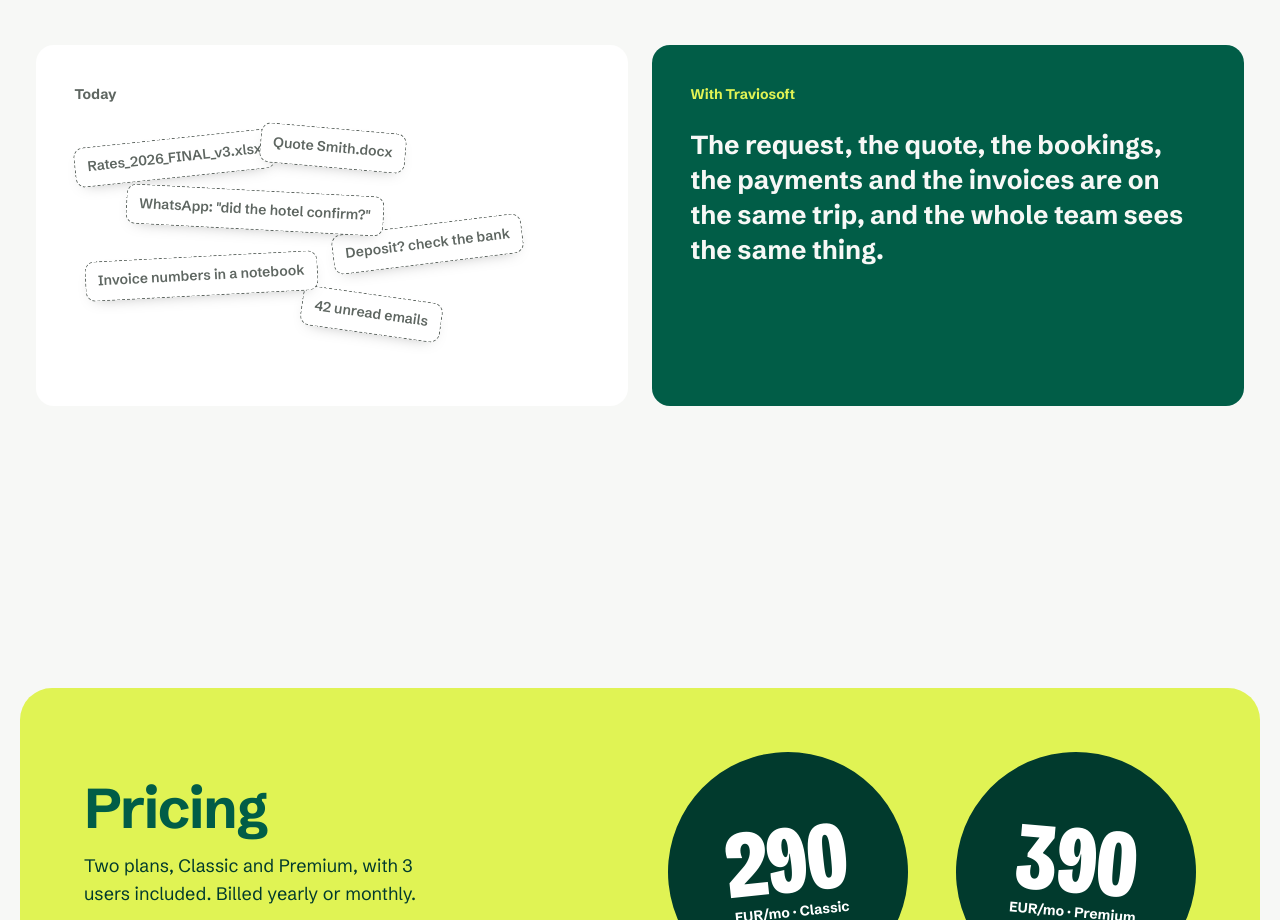
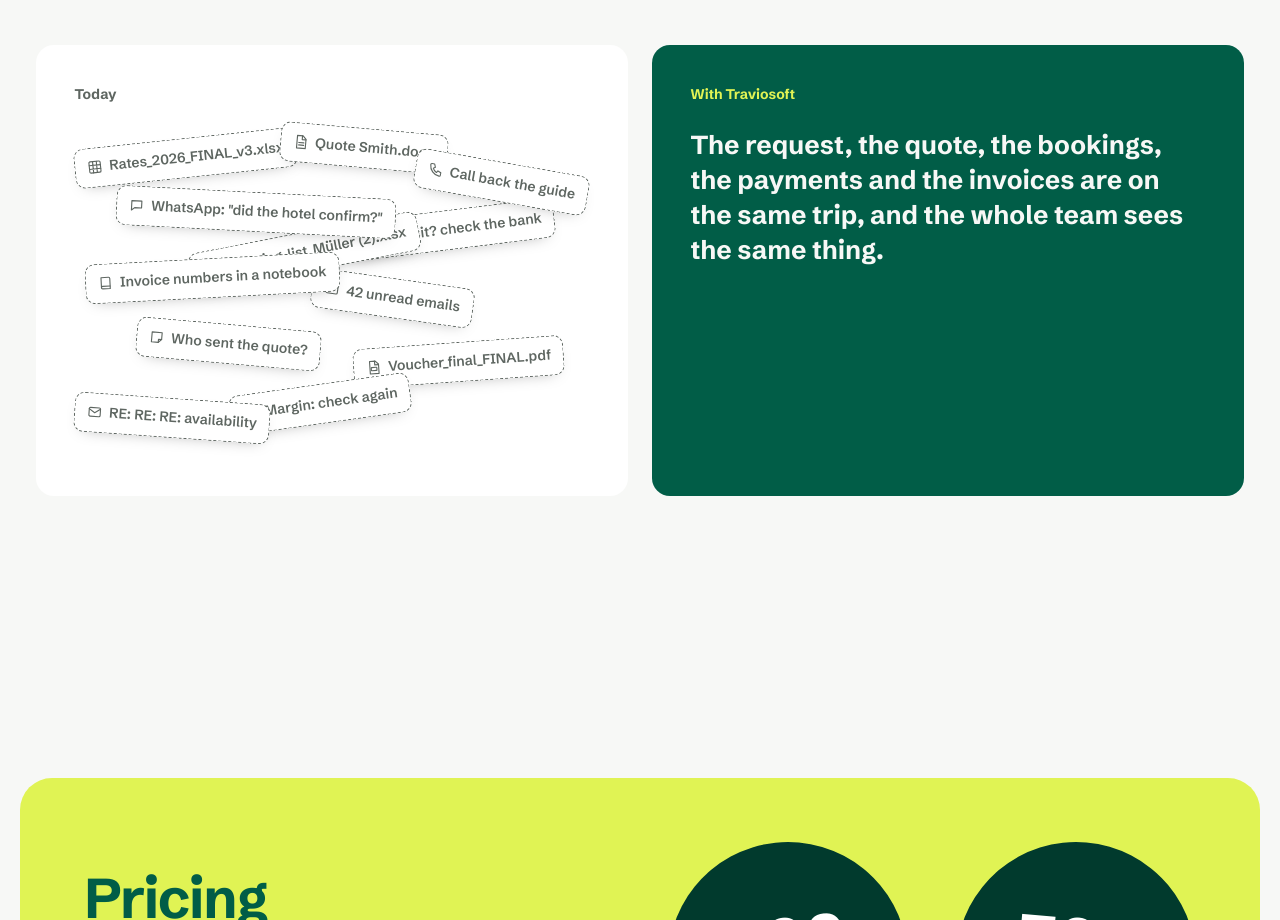
Before and after one commit to sidoine-dantin/traviosoft-website, a Next.js app: page /en in a window 1280 px wide. Shown: the part 1668-2588 px from the top of the page. Built offline with nearby package versions, Linux system fonts and the light colour scheme; no server answers.

Commit message:
Home: bigger 'before' pile with generic line icons (no third-party logos)
Co-Authored-By: Claude Opus 5.5 <noreply@anthropic.com>
Claude-Session: https://claude.ai/code/session_01HXYegL644AGif4wV1Aa86b

```diff
--- a/src/app/[locale]/page.tsx
+++ b/src/app/[locale]/page.tsx
@@ -1,3 +1,4 @@
+import { ScrapIcon } from '@/components/site/scrap-icon';
 import { HeroParallax } from '@/components/site/hero-parallax';
 import type { Metadata } from 'next';
 import { setRequestLocale } from 'next-intl/server';
@@ -64,7 +65,7 @@ export default async function HomePage({ params }: Props) {
             <div className="before">
               <p className="lbl muted">{h.beforeTitle}</p>
               <div className="scraps">
-                {h.beforeScraps.map(s => <span key={s} className="scrap">{s}</span>)}
+                {h.beforeScraps.map(s => <span key={s.t} className="scrap"><ScrapIcon k={s.i} />{s.t}</span>)}
               </div>
             </div>
             <div className="after">
--- a/src/app/globals.css
+++ b/src/app/globals.css
@@ -236,16 +236,28 @@
 .ba > div { border-radius: var(--radius); padding: clamp(24px, 3vw, 40px); min-height: 280px; }
 .ba .before { background: var(--cream-2); }
 .ba .after { background: var(--green); color: var(--cream); }
-.scraps { position: relative; height: 240px; margin-top: 22px; }
-.scrap { position: absolute; white-space: nowrap; background: var(--white); border: 1.5px dashed var(--muted); border-radius: 10px; padding: 8px 12px; font-size: 14px; font-weight: 600; color: var(--muted); box-shadow: 0 6px 16px -10px rgba(0, 0, 0, .35); }
+.scraps { position: relative; height: 330px; margin-top: 22px; }
+.scrap { position: absolute; display: inline-flex; align-items: center; gap: 7px; white-space: nowrap; background: var(--white); border: 1.5px dashed var(--muted); border-radius: 10px; padding: 8px 12px; font-size: 14px; font-weight: 600; color: var(--muted); box-shadow: 0 6px 16px -10px rgba(0, 0, 0, .35); }
+.scrap-icon { flex: none; }
 /* A pile of loose notes: overlapping and tilted on purpose. */
 .scrap:nth-child(1) { left: 0; top: 10px; transform: rotate(-6deg); }
-.scrap:nth-child(2) { left: 36%; top: 0; transform: rotate(5deg); }
-.scrap:nth-child(3) { left: 10%; top: 62px; transform: rotate(3deg); z-index: 1; }
-.scrap:nth-child(4) { left: 50%; top: 96px; transform: rotate(-7deg); }
-.scrap:nth-child(5) { left: 2%; top: 128px; transform: rotate(-3deg); z-index: 1; }
-.scrap:nth-child(6) { left: 44%; top: 166px; transform: rotate(8deg); }
-@media (max-width: 560px) { .scraps { height: 260px; } .scrap:nth-child(2) { left: 22%; } .scrap:nth-child(4) { left: 26%; top: 104px; } .scrap:nth-child(5) { top: 160px; } .scrap:nth-child(6) { left: 18%; top: 200px; } }
+.scrap:nth-child(2) { left: 40%; top: 0; transform: rotate(5deg); }
+.scrap:nth-child(3) { left: 8%; top: 64px; transform: rotate(3deg); z-index: 1; }
+.scrap:nth-child(4) { left: 52%; top: 82px; transform: rotate(-7deg); }
+.scrap:nth-child(5) { left: 2%; top: 130px; transform: rotate(-3deg); z-index: 1; }
+.scrap:nth-child(6) { left: 46%; top: 150px; transform: rotate(8deg); }
+.scrap:nth-child(7) { left: 22%; top: 104px; transform: rotate(-11deg); }
+.scrap:nth-child(8) { left: 66%; top: 34px; transform: rotate(10deg); }
+.scrap:nth-child(9) { left: 12%; top: 196px; transform: rotate(5deg); z-index: 1; }
+.scrap:nth-child(10) { left: 54%; top: 214px; transform: rotate(-4deg); }
+.scrap:nth-child(11) { left: 30%; top: 256px; transform: rotate(-8deg); }
+.scrap:nth-child(12) { left: 0; top: 270px; transform: rotate(4deg); z-index: 1; }
+@media (max-width: 560px) {
+  .scraps { height: 380px; }
+  .scrap:nth-child(2) { left: 22%; } .scrap:nth-child(4) { left: 26%; top: 104px; } .scrap:nth-child(5) { top: 160px; } .scrap:nth-child(6) { left: 18%; top: 210px; }
+  .scrap:nth-child(7) { left: 4%; top: 250px; } .scrap:nth-child(8) { left: 40%; top: 46px; } .scrap:nth-child(9) { left: 30%; top: 290px; }
+  .scrap:nth-child(10) { left: 8%; top: 330px; } .scrap:nth-child(11), .scrap:nth-child(12) { display: none; }
+}
 @media (max-width: 760px) { .ba { grid-template-columns: 1fr; } }
 
 /* ---------- job pages ---------- */
--- /dev/null
+++ b/src/components/site/scrap-icon.tsx
@@ -0,0 +1,23 @@
+import type { ScrapIcon as Kind } from '@/content/types';
+
+/** Plain line icons drawn for the site, so no third-party logo is shown. */
+const PATHS: Record<Kind, React.ReactNode> = {
+  sheet: <><rect x="3" y="3" width="18" height="18" rx="2" /><path d="M3 9h18M3 15h18M9 3v18M15 3v18" /></>,
+  doc: <><path d="M6 2h9l5 5v15H6z" /><path d="M14 2v6h6M9 13h8M9 17h8" /></>,
+  chat: <path d="M4 5h16v11H9l-5 4z" />,
+  bank: <><path d="M3 10l9-6 9 6M5 10v8M10 10v8M14 10v8M19 10v8M3 21h18" /></>,
+  book: <><path d="M5 3h12a2 2 0 0 1 2 2v16H7a2 2 0 0 1-2-2z" /><path d="M5 19a2 2 0 0 1 2-2h12" /></>,
+  mail: <><rect x="3" y="5" width="18" height="14" rx="2" /><path d="M3 7l9 6 9-6" /></>,
+  phone: <path d="M5 3h4l2 5-3 2a12 12 0 0 0 6 6l2-3 5 2v4a2 2 0 0 1-2 2A17 17 0 0 1 3 5a2 2 0 0 1 2-2z" />,
+  note: <><path d="M4 4h16v11l-5 5H4z" /><path d="M15 20v-5h5" /></>,
+  pdf: <><path d="M6 2h9l5 5v15H6z" /><path d="M14 2v6h6" /><rect x="8" y="12" width="9" height="5" rx="1" /></>,
+  calc: <><rect x="5" y="2" width="14" height="20" rx="2" /><path d="M8 6h8M8 11h2M14 11h2M8 15h2M14 15h2M8 19h2M14 19h2" /></>
+};
+
+export function ScrapIcon({ k }: { k: Kind }) {
+  return (
+    <svg className="scrap-icon" viewBox="0 0 24 24" width="15" height="15" fill="none" stroke="currentColor" strokeWidth="1.8" strokeLinecap="round" strokeLinejoin="round" aria-hidden="true">
+      {PATHS[k]}
+    </svg>
+  );
+}
--- a/src/content/en/home.ts
+++ b/src/content/en/home.ts
@@ -23,12 +23,18 @@ export const home: SiteContent['home'] = {
   baTitle: 'Before and after',
   beforeTitle: 'Today',
   beforeScraps: [
-    'Rates_2026_FINAL_v3.xlsx',
-    'Quote Smith.docx',
-    'WhatsApp: "did the hotel confirm?"',
-    'Deposit? check the bank',
-    'Invoice numbers in a notebook',
-    '42 unread emails'
+    { i: 'sheet', t: 'Rates_2026_FINAL_v3.xlsx' },
+    { i: 'doc', t: 'Quote Smith.docx' },
+    { i: 'chat', t: 'WhatsApp: "did the hotel confirm?"' },
+    { i: 'bank', t: 'Deposit? check the bank' },
+    { i: 'book', t: 'Invoice numbers in a notebook' },
+    { i: 'mail', t: '42 unread emails' },
+    { i: 'sheet', t: 'Rooming_list_Müller (2).xlsx' },
+    { i: 'phone', t: 'Call back the guide' },
+    { i: 'note', t: 'Who sent the quote?' },
+    { i: 'pdf', t: 'Voucher_final_FINAL.pdf' },
+    { i: 'calc', t: 'Margin: check again' },
+    { i: 'mail', t: 'RE: RE: RE: availability' }
   ],
   afterTitle: 'With Traviosoft',
   afterBody:
--- a/src/content/es/home.ts
+++ b/src/content/es/home.ts
@@ -23,12 +23,18 @@ export const home: SiteContent['home'] = {
   baTitle: 'Antes y después',
   beforeTitle: 'Hoy',
   beforeScraps: [
-    'Tarifas_2026_FINAL_v3.xlsx',
-    'Presupuesto García.docx',
-    'WhatsApp: "¿ha confirmado el hotel?"',
-    '¿Señal? mirar el banco',
-    'Números de factura en una libreta',
-    '42 emails sin leer'
+    { i: 'sheet', t: 'Tarifas_2026_FINAL_v3.xlsx' },
+    { i: 'doc', t: 'Presupuesto García.docx' },
+    { i: 'chat', t: 'WhatsApp: "¿ha confirmado el hotel?"' },
+    { i: 'bank', t: '¿Señal? mirar el banco' },
+    { i: 'book', t: 'Números de factura en una libreta' },
+    { i: 'mail', t: '42 emails sin leer' },
+    { i: 'sheet', t: 'Rooming_list_Müller (2).xlsx' },
+    { i: 'phone', t: 'Llamar al guía' },
+    { i: 'note', t: '¿Quién envió el presupuesto?' },
+    { i: 'pdf', t: 'Bono_final_FINAL.pdf' },
+    { i: 'calc', t: 'Margen: revisar' },
+    { i: 'mail', t: 'RE: RE: RE: disponibilidad' }
   ],
   afterTitle: 'Con Traviosoft',
   afterBody:
--- a/src/content/fr/home.ts
+++ b/src/content/fr/home.ts
@@ -23,12 +23,18 @@ export const home: SiteContent['home'] = {
   baTitle: 'Avant et après',
   beforeTitle: 'Aujourd’hui',
   beforeScraps: [
-    'Tarifs_2026_FINAL_v3.xlsx',
-    'Devis Martin.docx',
-    'WhatsApp : « l’hôtel a confirmé ? »',
-    'Acompte ? vérifier la banque',
-    'Numéros de facture dans un cahier',
-    '42 e-mails non lus'
+    { i: 'sheet', t: 'Tarifs_2026_FINAL_v3.xlsx' },
+    { i: 'doc', t: 'Devis Martin.docx' },
+    { i: 'chat', t: 'WhatsApp : « l’hôtel a confirmé ? »' },
+    { i: 'bank', t: 'Acompte ? vérifier la banque' },
+    { i: 'book', t: 'Numéros de facture dans un cahier' },
+    { i: 'mail', t: '42 e-mails non lus' },
+    { i: 'sheet', t: 'Rooming_list_Müller (2).xlsx' },
+    { i: 'phone', t: 'Rappeler le guide' },
+    { i: 'note', t: 'Qui a envoyé le devis ?' },
+    { i: 'pdf', t: 'Voucher_final_FINAL.pdf' },
+    { i: 'calc', t: 'Marge : à recalculer' },
+    { i: 'mail', t: 'RE : RE : RE : disponibilités' }
   ],
   afterTitle: 'Avec Traviosoft',
   afterBody:
--- a/src/content/types.ts
+++ b/src/content/types.ts
@@ -16,6 +16,9 @@ export type Locale = 'es' | 'en' | 'fr';
 export type JobSlug = 'sell' | 'book' | 'get-paid' | 'setup';
 
 /** Product fragments drawn in code (src/components/visuals.tsx). */
+/** Generic line icons for the 'before' notes (no third-party logos: their brand rules do not allow it). */
+export type ScrapIcon = 'sheet' | 'doc' | 'chat' | 'bank' | 'book' | 'mail' | 'phone' | 'note' | 'pdf' | 'calc';
+
 export type VisualKey =
   | 'margin' | 'commission' | 'confirm' | 'statuses' | 'rooming' | 'schedule' | 'paylink' | 'settings' | 'currencies' | 'country'
   | 'quote'
@@ -204,7 +207,7 @@ export type SiteContent = {
     tripTitle: string;
     steps: { time: string; title: string; body: string; job: JobSlug }[];
     stepGo: string;
-    baTitle: string; beforeTitle: string; beforeScraps: string[]; afterTitle: string; afterBody: string;
+    baTitle: string; beforeTitle: string; beforeScraps: { i: ScrapIcon; t: string }[]; afterTitle: string; afterBody: string;
     priceTitle: string; priceBody: string; coin1: string; coin2: string; priceLink: string;
     facts: { k: string; v: string }[];
   };
```
